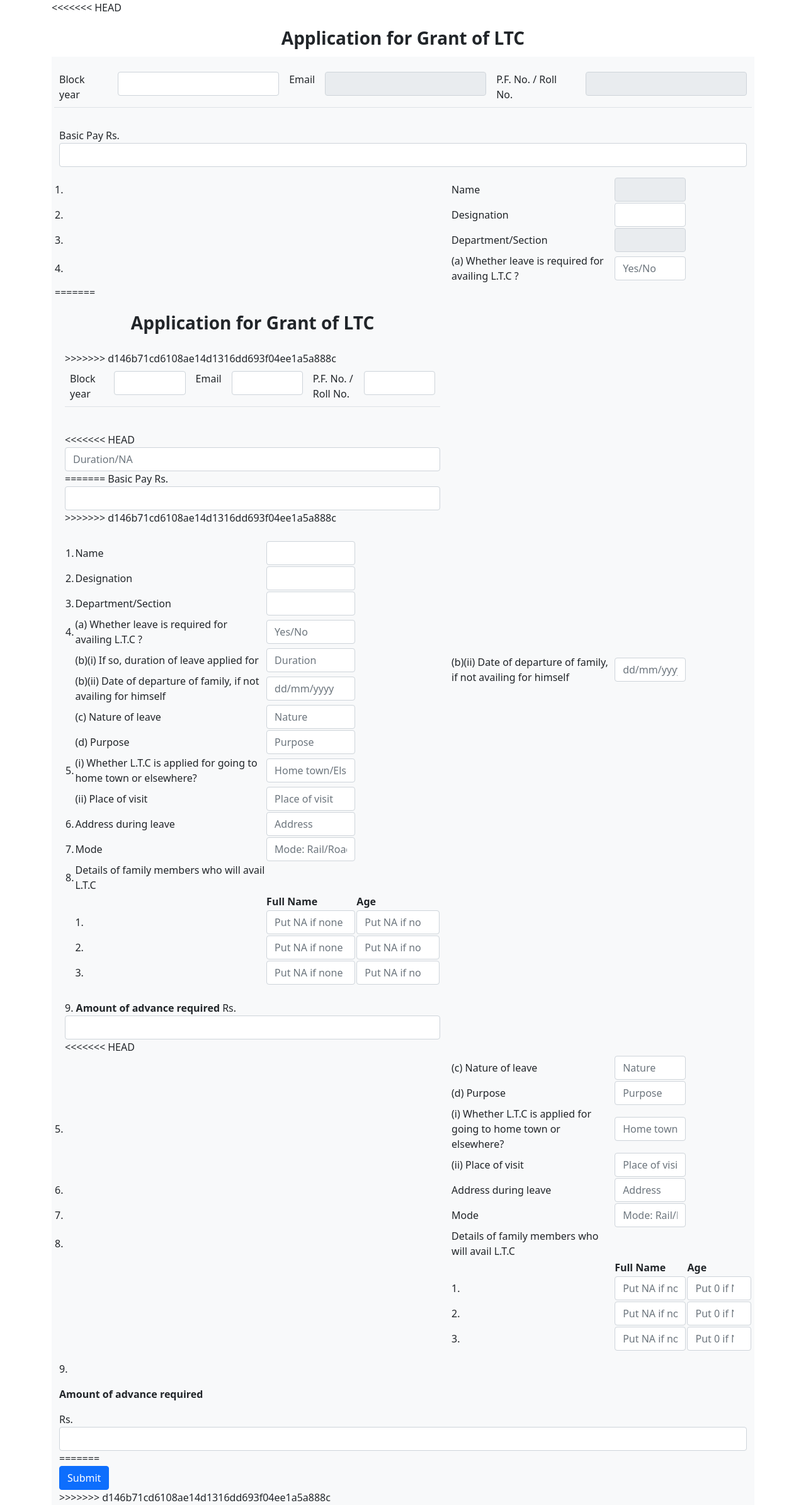
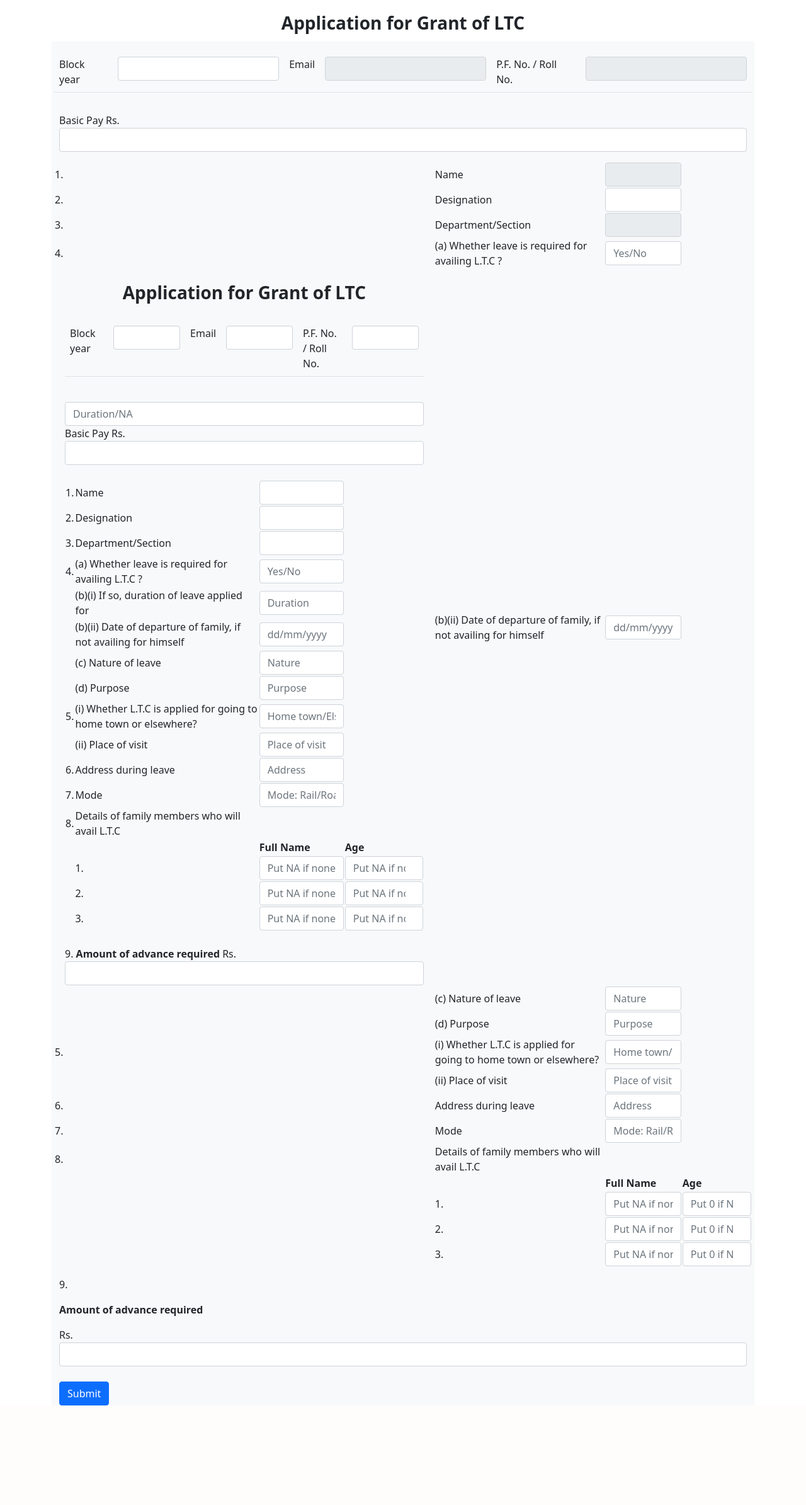
Before and after one commit to mohitg20/TA-Reimbursement-Project, a Django app: page /application_form in a window 1280 px wide. Shown: the part 56-2445 px from the top of the page at 63% size. After the commit the page ends 2287 px from the top, so only its background shows below. Run offline with Django 4.2, Linux system fonts and the light colour scheme; a user stored in the database is signed in; data comes from the database, SQL or seed files in the repository; some libraries are stand-ins or nearby versions.

Commit message:
Modify application.html

```diff
--- a/templates/application.html
+++ b/templates/application.html
@@ -5,7 +5,7 @@
 
 {% block body %}
 <div class="container">
-<<<<<<< HEAD
+
 {% comment %} <h4>Indian Institute of Technology, Kanpur</h4> {% endcomment %}
 <h3 style="text-align: center; padding:20px 0;">
     <b>Application for Grant of LTC </b>
@@ -103,7 +103,6 @@
     </tr>
     <tr>
         <td>
-=======
     {% comment %} <h4>Indian Institute of Technology, Kanpur</h4> {% endcomment %}
     <h3 style="text-align: center; padding:20px 0;">
         <b>Application for Grant of LTC </b>
@@ -111,7 +110,6 @@
     <div class="container bg-light">
         <form method="POST" action="/application_form" class="row g-3" >
             {% csrf_token %}
->>>>>>> d146b71cd6108ae14d1316dd693f04ee1a5a888c
 
             <table class="table">
                 <tr>
@@ -143,12 +141,11 @@
             </table>
             <br>
             <div class="col-mb-3">
-<<<<<<< HEAD
+
                 <input class="form-control" type="number" id="duration" name="duration" placeholder="Duration/NA" required>
-=======
                 <label for="Basic Pay Rs.">Basic Pay Rs.</label>
                 <input class="form-control" type="number" id="basic_pay" name="basic_pay">
->>>>>>> d146b71cd6108ae14d1316dd693f04ee1a5a888c
+
             </div>
             <br>
             <table>
@@ -399,8 +396,6 @@
                     <input class="form-control" type="number" id="advance" name="advance" >
                 </div>
             </span>
-
-<<<<<<< HEAD
         </td>
         <td>
             (b)(ii) Date of departure of family, if not availing for himself
@@ -578,7 +573,6 @@
     Rs.
     <div class="col-mb-3">
         <input class="form-control" type="number" id="advance" name="advance" required >
-=======
 
             <br>
             {% if submit %}
@@ -587,7 +581,6 @@
             </div>
             {% endif %}
         </form>
->>>>>>> d146b71cd6108ae14d1316dd693f04ee1a5a888c
     </div>
     {% if admin%}
     <form method="post" action="{%url 'pending'%}">
```
